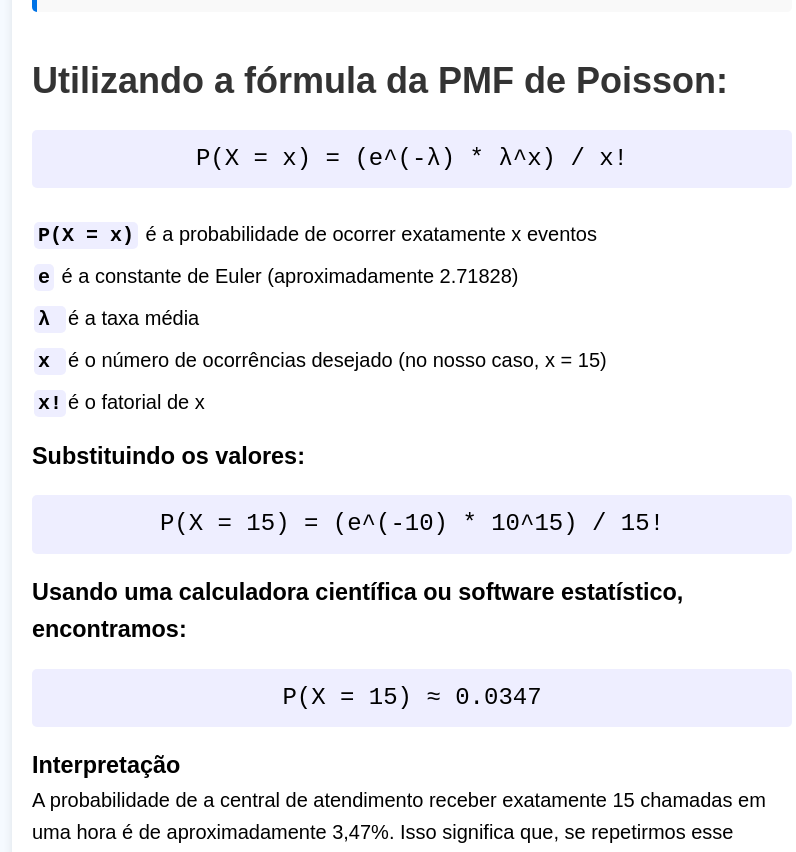
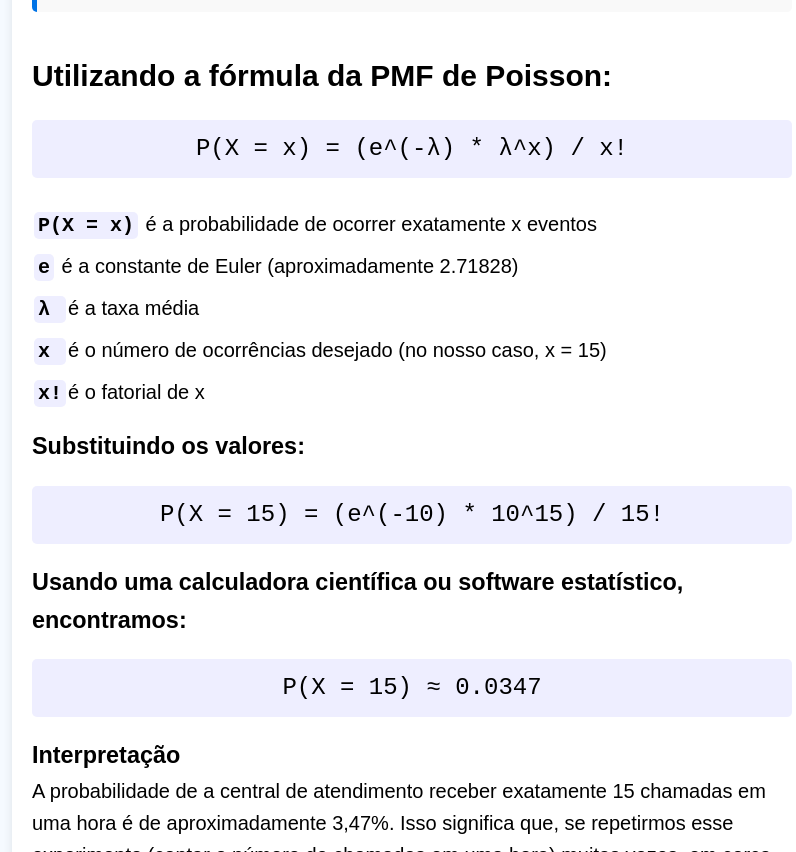
Before and after one commit to ron010-1/probEstProject, a website built with Parcel: page src/pages/explication.html in a window 1280 px wide. Shown: the part 2349-3201 px from the top of the page, without its empty margins (228-1024 px from the left). Built offline with nearby package versions, Linux system fonts and the light colour scheme; files whose address does not match are found by name; a web font is replaced by a local one.

Commit message:
fix: resolve h1

```diff
--- a/src/pages/explication.html
+++ b/src/pages/explication.html
@@ -112,7 +112,7 @@
             </ul>
         </div>
         <div>
-            <h1>Utilizando a fórmula da PMF de Poisson:</h1>
+            <h2>Utilizando a fórmula da PMF de Poisson:</h2>
             <p class="equation">P(X = x) = (e^(-λ) * λ^x) / x!</p>
             <ul>
                 <li><span class="mini-equation">P(X = x)</span> é a probabilidade de ocorrer exatamente x eventos</li>
```
